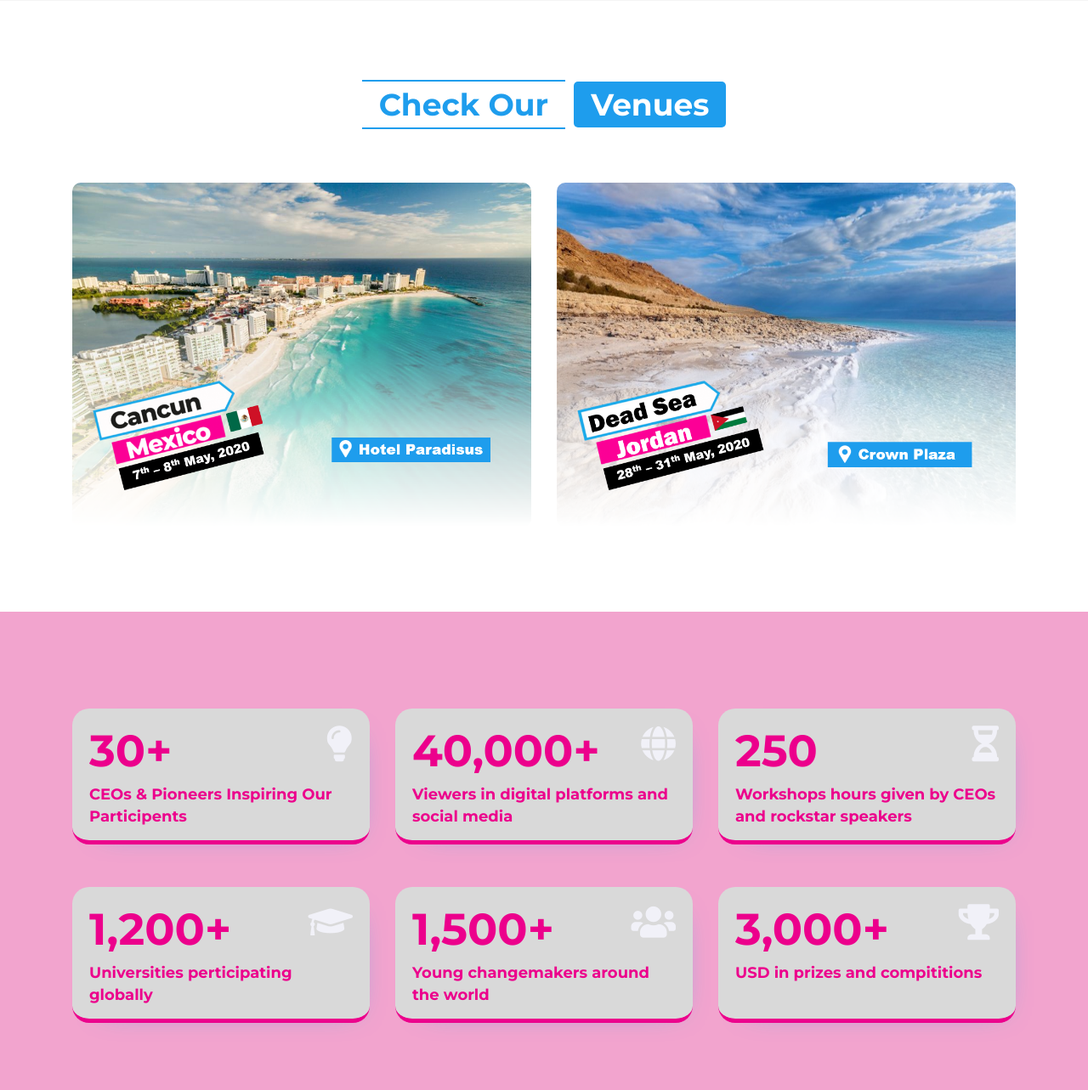
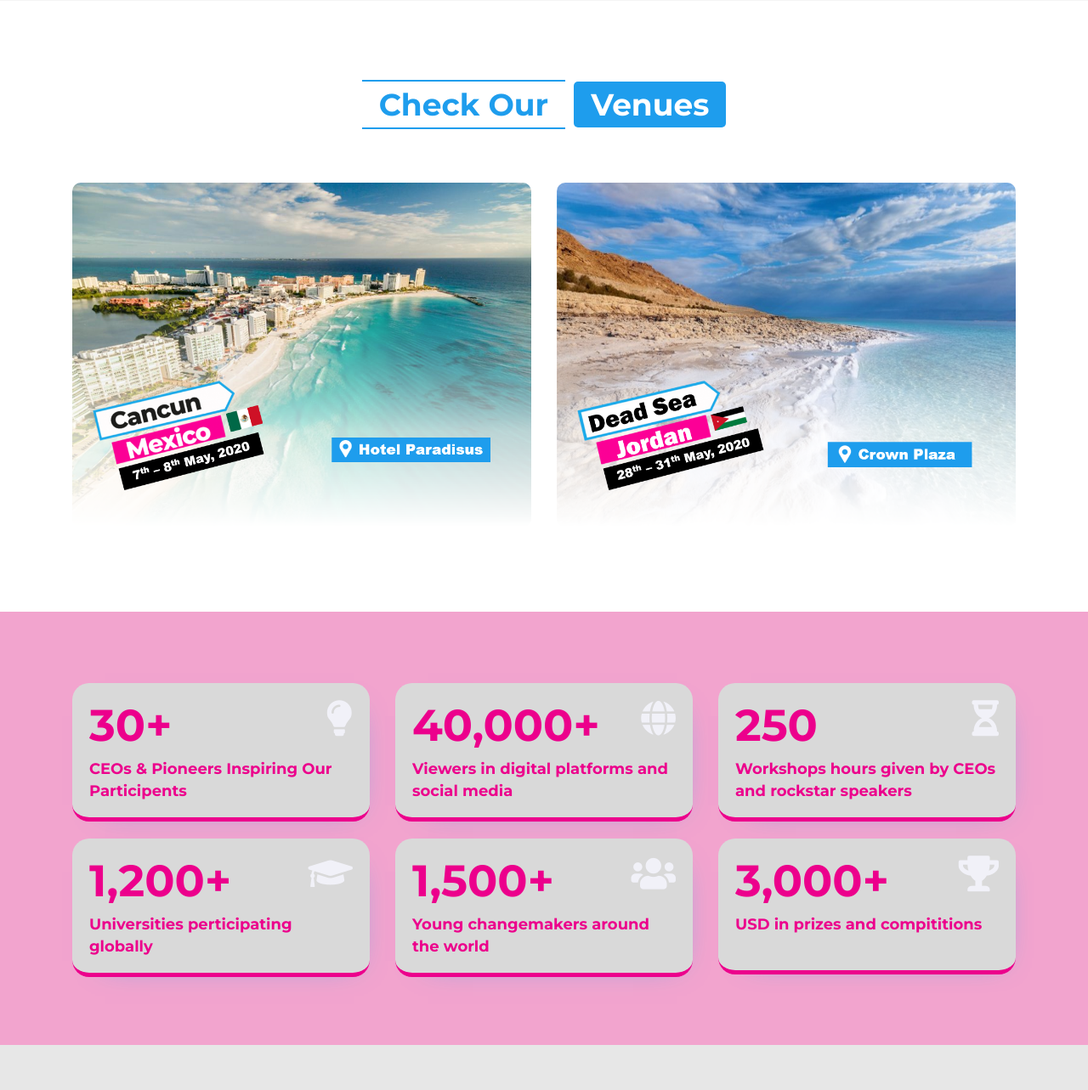
Before and after one commit to tazbin/impact-break, a PHP site: page / in a window 1280 px wide. Shown: the part 1342-2625 px from the top of the page at 85% size. Run offline with PHP 8.4, Linux system fonts and the light colour scheme.

Commit message:
nav style changed

```diff
--- a/css/styles.css
+++ b/css/styles.css
@@ -191,7 +191,7 @@ body, p {
 /* value section */
 .value-card{
   width: 100%;
-  height: 160px;
+  min-height: 160px;
   border-radius: 20px;
   box-shadow: 10px 10px 34px -29px rgba(30,157,237,0.75);
 -webkit-box-shadow: 10px 10px 34px -29px rgba(30,157,237,0.75);
@@ -201,13 +201,13 @@ padding-top: 20px;
 padding-left: 20px;
 padding-right: 20px;
 border-bottom: 5px solid rgb(236, 0, 140);
-margin-top: 50px;
+margin-top: 20px;
 background-color: rgb(217, 217, 217);
 }
 
 .value-card:hover{
   width: 100%;
-  height: 160px;
+  /* height: 160px; */
   border-radius: 20px;
   box-shadow: 10px 10px 52px -29px rgba(30,157,237,0.75);
 -webkit-box-shadow: 10px 10px 52px -29px rgba(30,157,237,0.75);
@@ -1162,6 +1162,14 @@ input[type='checkbox'] {
 .navbar-custom .nav-item .nav-link:hover,
 .navbar-custom .nav-item .nav-link.active {
 	color: rgb(236, 0, 140);
+  border-radius: 5px;
+  background-color: rgb(255, 255, 255);
+  margin-right: 5px;
+  margin-left: 5px;
+  border: 0px;
+  padding-bottom: 0px;
+  padding-top: 0px;
+  margin-top: 5px;
 }
 
 /* Dropdown Menu */
@@ -1169,6 +1177,7 @@ input[type='checkbox'] {
 	display: block; /* this makes the dropdown menu stay open while hovering it */
 	min-width: auto;
 	animation: fadeDropdown 0.2s; /* required for the fade animation */
+  margin-top: 3px;
 }
 
 @keyframes fadeDropdown {
--- /dev/null
+++ b/inc/base.php
@@ -0,0 +1,16 @@
+<?php
+function check_https() {
+	if ((!empty($_SERVER['HTTPS']) && $_SERVER['HTTPS'] !== 'off') || $_SERVER['SERVER_PORT'] == 443) {
+		return 'https';
+	}
+	return 'http';
+}
+
+function app_url() {
+	return check_https() . '://' . $_SERVER['HTTP_HOST'];
+}
+
+define('BASE_URL', app_url() . '/impact-break');
+// define('ADMIN_URL', BASE_URL . '/admin');
+
+ ?>
--- a/inc/header.php
+++ b/inc/header.php
@@ -1,3 +1,6 @@
+<?php
+  include 'base.php';
+ ?>
 <!DOCTYPE html>
 <html lang="en">
 <head>
@@ -35,13 +38,13 @@
 <body data-spy="scroll" data-target=".fixed-top">
 
     <!-- Preloader -->
-	<div class="spinner-wrapper">
+	<!-- <div class="spinner-wrapper">
         <div class="spinner">
             <div class="bounce1"></div>
             <div class="bounce2"></div>
             <div class="bounce3"></div>
         </div>
-    </div>
+    </div> -->
     <!-- end of preloader -->
 
 
@@ -68,7 +71,7 @@
                 </li>
                 <!-- Dropdown Menu -->
                 <li class="nav-item dropdown">
-                    <a class="nav-link dropdown-toggle page-scroll <?php echo $page=='programs'? 'active': ''; ?>" href="#details" id="navbarDropdown" role="button" aria-haspopup="true" aria-expanded="false">Programs</a>
+                    <a class="nav-link dropdown-toggle page-scroll <?php echo $page=='programs'? 'active': ''; ?>" id="navbarDropdown" role="button" aria-haspopup="true" aria-expanded="false">Programs</a>
                     <div class="dropdown-menu" aria-labelledby="navbarDropdown">
                         <a class="dropdown-item" href="cancun.php"><span class="item-text">CANCUN</span></a>
                         <div class="dropdown-items-divide-hr"></div>
--- a/index.php
+++ b/index.php
@@ -143,10 +143,10 @@ include 'inc/header.php';
               <div class="col-md-4">
                 <div class="value-card">
                   <div class="row">
-                    <div class="col-md-6">
+                    <div class="col-6">
                       <h1>30+</h1>
                     </div>
-                    <div class="col-md-6 text-right value-icon">
+                    <div class="col-6 text-right value-icon">
                       <i class="fas fa-lightbulb fa-3x ml-auto"></i>
                     </div>
                   </div>
@@ -157,10 +157,10 @@ include 'inc/header.php';
               <div class="col-md-4">
                 <div class="value-card">
                   <div class="row">
-                    <div class="col-md-6">
+                    <div class="col-6">
                       <h1>40,000+</h1>
                     </div>
-                    <div class="col-md-6 text-right value-icon">
+                    <div class="col-6 text-right value-icon">
                       <i class="fas fa-globe fa-3x"></i>
                     </div>
                   </div>
@@ -171,10 +171,10 @@ include 'inc/header.php';
               <div class="col-md-4">
                 <div class="value-card">
                   <div class="row">
-                    <div class="col-md-6">
+                    <div class="col-6">
                       <h1>250</h1>
                     </div>
-                    <div class="col-md-6 text-right value-icon">
+                    <div class="col-6 text-right value-icon">
                       <i class="fas fa-hourglass-half fa-3x"></i>
                     </div>
                   </div>
@@ -185,10 +185,10 @@ include 'inc/header.php';
               <div class="col-md-4">
                 <div class="value-card">
                   <div class="row">
-                    <div class="col-md-6">
+                    <div class="col-6">
                       <h1>1,200+</h1>
                     </div>
-                    <div class="col-md-6 text-right value-icon">
+                    <div class="col-6 text-right value-icon">
                       <i class="fas fa-graduation-cap fa-3x"></i>
                     </div>
                   </div>
@@ -199,10 +199,10 @@ include 'inc/header.php';
               <div class="col-md-4">
                 <div class="value-card">
                   <div class="row">
-                    <div class="col-md-6">
+                    <div class="col-6">
                       <h1>1,500+</h1>
                     </div>
-                    <div class="col-md-6 text-right value-icon">
+                    <div class="col-6 text-right value-icon">
                       <i class="fas fa-users fa-3x"></i>
                     </div>
                   </div>
@@ -213,10 +213,10 @@ include 'inc/header.php';
               <div class="col-md-4">
                 <div class="value-card">
                   <div class="row">
-                    <div class="col-md-6">
+                    <div class="col-6">
                       <h1>3,000+</h1>
                     </div>
-                    <div class="col-md-6 text-right value-icon">
+                    <div class="col-6 text-right value-icon">
                       <i class="fas fa-trophy fa-3x"></i>
                     </div>
                   </div>
--- a/js/scripts.js
+++ b/js/scripts.js
@@ -10,12 +10,12 @@
 
 	/* Preloader */
 	$(window).on('load', function() {
-		var preloaderFadeOutTime = 500;
+		var preloaderFadeOutTime = 10;
 		function hidePreloader() {
 			var preloader = $('.spinner-wrapper');
 			setTimeout(function() {
 				preloader.fadeOut(preloaderFadeOutTime);
-			}, 500);
+			}, 10);
 		}
 		hidePreloader();
 	});
```
